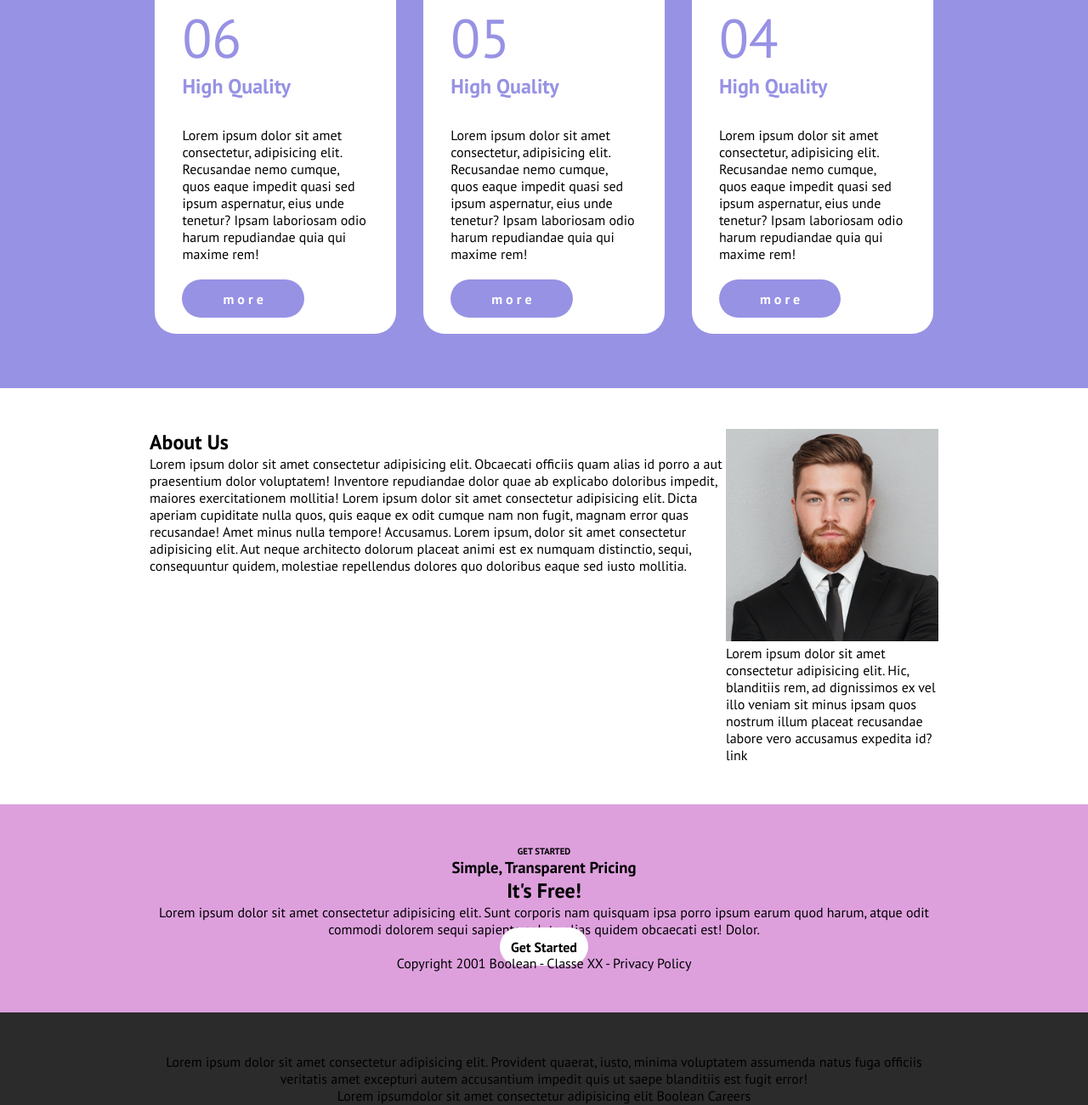
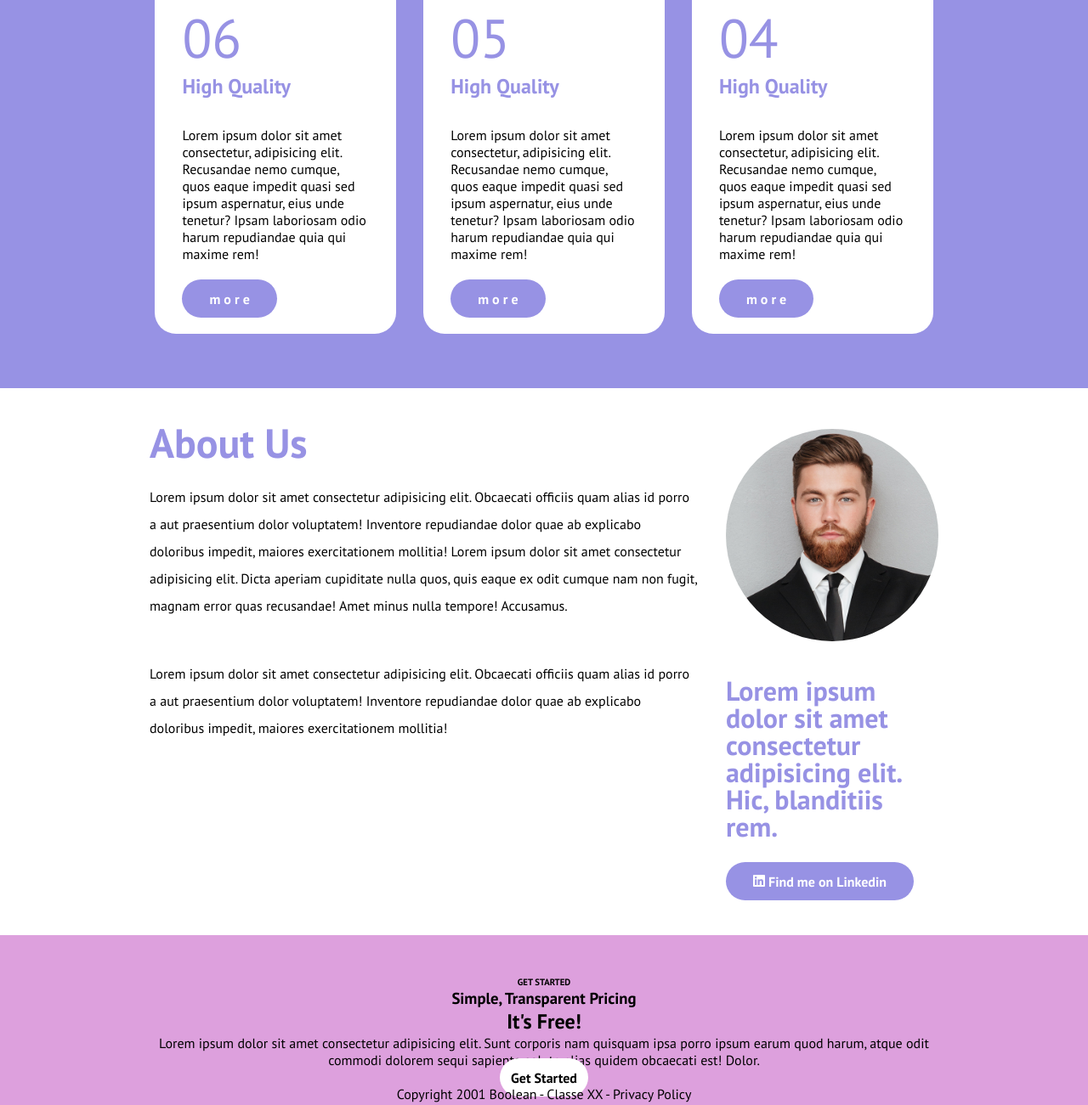
Before and after one commit to silviosalza/htmlcss-responsive-layout, a plain HTML site: page index.html in a window 1280 px wide. Shown: the part 3272-4573 px from the top of the page at 85% size. Drawn offline with Linux system fonts and the light colour scheme.

Commit message:
about us section

```diff
--- a/css/style.css
+++ b/css/style.css
@@ -137,6 +137,10 @@ img{
 }
 .aboutus img{
     width: 180px;
+    border-radius: 50%;
+}
+.aboutus p{
+    padding: 2rem 2rem 1rem 0;
 }
 
 /* call to act section */
@@ -205,7 +209,7 @@ a{
     background-color:#9792E4;
     color: white;
     font-weight: 700;
-    padding: 0.8rem 3rem;
+    padding: 0.8rem 2rem;
     border-radius: 25px;
 
 }
@@ -265,6 +269,21 @@ a{
     font-size: 1.5rem;
     color: #9792E4;
 }
+/* about us section */
+.aboutus{
+    line-height: 2rem;
+}
+.aboutus h2{
+    color: #9792E4;
+    font-size: 3rem;
+}
+.aboutus-card p{
+    color: #9792E4;
+    font-size: 2rem;
+    font-weight: 700;
+    padding: 2rem 0;
+}
+
 
 /* !MEDIA QUERY */
 /* **************************************** */
--- a/index.html
+++ b/index.html
@@ -197,14 +197,15 @@
                 <h2>About Us</h2>
                 <p>Lorem ipsum dolor sit amet consectetur adipisicing elit. Obcaecati officiis quam alias id porro a aut praesentium dolor voluptatem! Inventore repudiandae dolor quae ab explicabo doloribus impedit, maiores exercitationem mollitia!
                 Lorem ipsum dolor sit amet consectetur adipisicing elit. Dicta aperiam cupiditate nulla quos, quis eaque ex odit cumque nam non fugit, magnam error quas recusandae! Amet minus nulla tempore! Accusamus.
-                Lorem ipsum, dolor sit amet consectetur adipisicing elit. Aut neque architecto dolorum placeat animi est ex numquam distinctio, sequi, consequuntur quidem, molestiae repellendus dolores quo doloribus eaque sed iusto mollitia.
+                </p>
+                <p>Lorem ipsum dolor sit amet consectetur adipisicing elit. Obcaecati officiis quam alias id porro a aut praesentium dolor voluptatem! Inventore repudiandae dolor quae ab explicabo doloribus impedit, maiores exercitationem mollitia!
                 </p>
             </div>
 
             <div class="aboutus-card">
                 <img src="./img/about.jpg" alt="">
-                <p>Lorem ipsum dolor sit amet consectetur adipisicing elit. Hic, blanditiis rem, ad dignissimos ex vel illo veniam sit minus ipsam quos nostrum illum placeat recusandae labore vero accusamus expedita id?</p>
-                <a href="">link</a>
+                <p>Lorem ipsum dolor sit amet consectetur adipisicing elit. Hic, blanditiis rem.</p>
+                <a class="purple-button" href=""><i class="fa-brands fa-linkedin"></i> Find me on Linkedin</a>
             </div>
         </section>
 
```
